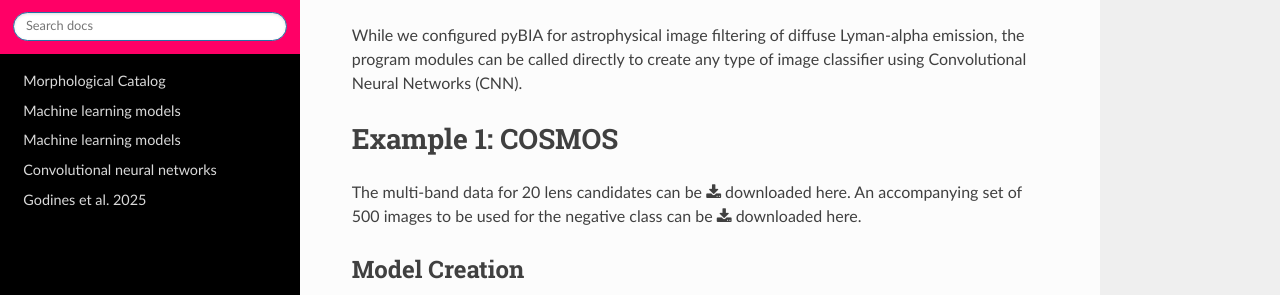
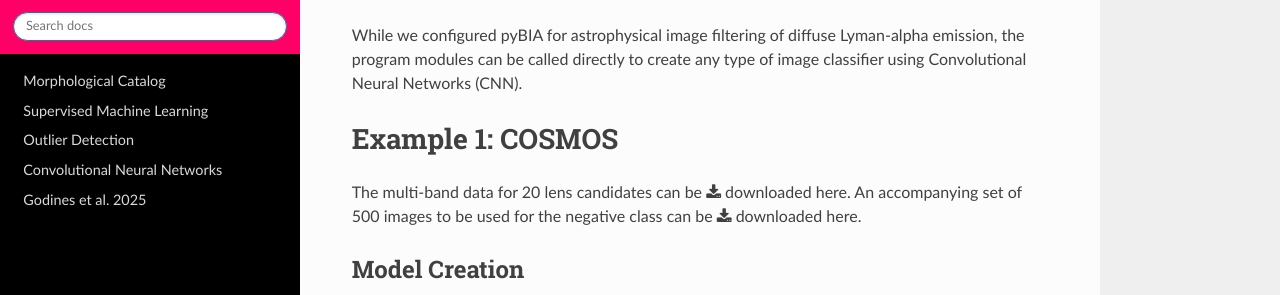
Before and after one commit to Professor-G/pyBIA, a Sphinx documentation site: the page built from docs/source/Examples.rst, in a window 1280 px wide. Shown: the part 136-431 px from the top of the page. Built offline with Sphinx 7.4.7 and the Read the Docs theme 3.1.0, drawn with Linux system fonts in a browser that asks for light colours; pages that are not in the unit, such as notebooks, are missing from menus.

```diff
--- a/docs/source/Anomaly Detection.rst
+++ b/docs/source/Anomaly Detection.rst
@@ -1,6 +1,6 @@
 .. _unsupervised_models:
 
-Machine learning models
+Outlier Detection
 ===========
 
 .. admonition:: Under Construction (last updated 2025-09-16)
--- a/docs/source/Deep Learning Algorithms.rst
+++ b/docs/source/Deep Learning Algorithms.rst
@@ -1,6 +1,6 @@
 .. _cnn_models:
 
-Convolutional neural networks
+Convolutional Neural Networks
 ===========
 
 .. admonition:: Under Construction (last updated 2025-09-16)
--- a/docs/source/Supervised Learning Algorithms.rst
+++ b/docs/source/Supervised Learning Algorithms.rst
@@ -1,6 +1,6 @@
 .. _supervised_models:
 
-Machine learning models
+Supervised Machine Learning
 ===========
 
 UNDER CONSTRUCTION
```
Also changed, not shown: docs/index.rst (+4 -4 lines), 1 other file.
